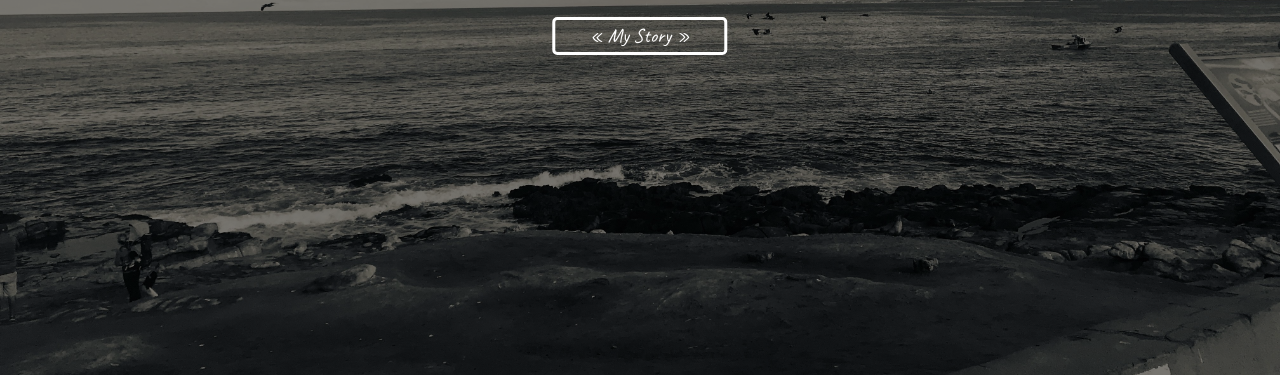
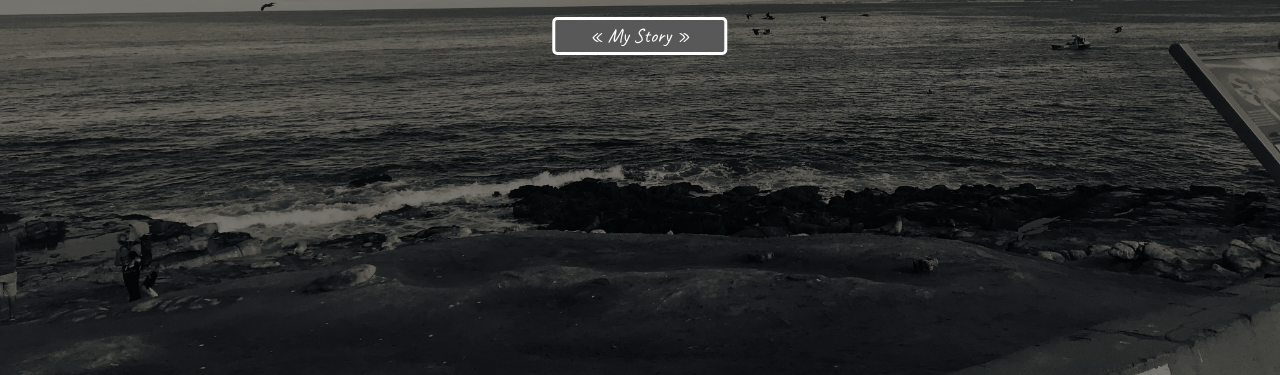
Before and after one commit to cward22/cward22.github.io, a plain HTML site: page index.html in a window 1280 px wide. In both pictures the pointer is over the element 640 px from the left and 461 px from the top of the page. Shown: the part 425-800 px from the top of the page. Drawn offline with Linux system fonts and the light colour scheme.

Commit message:
re-named underlinedText: hover id and changed it to lineThree

```diff
--- a/styles.css
+++ b/styles.css
@@ -84,7 +84,7 @@ body, html {
     border-radius: 5px;
 }
 
-#underlinedText:hover {
+#lineThree:hover {
     background-color: rgb(88, 88, 88);
 }
 
```
